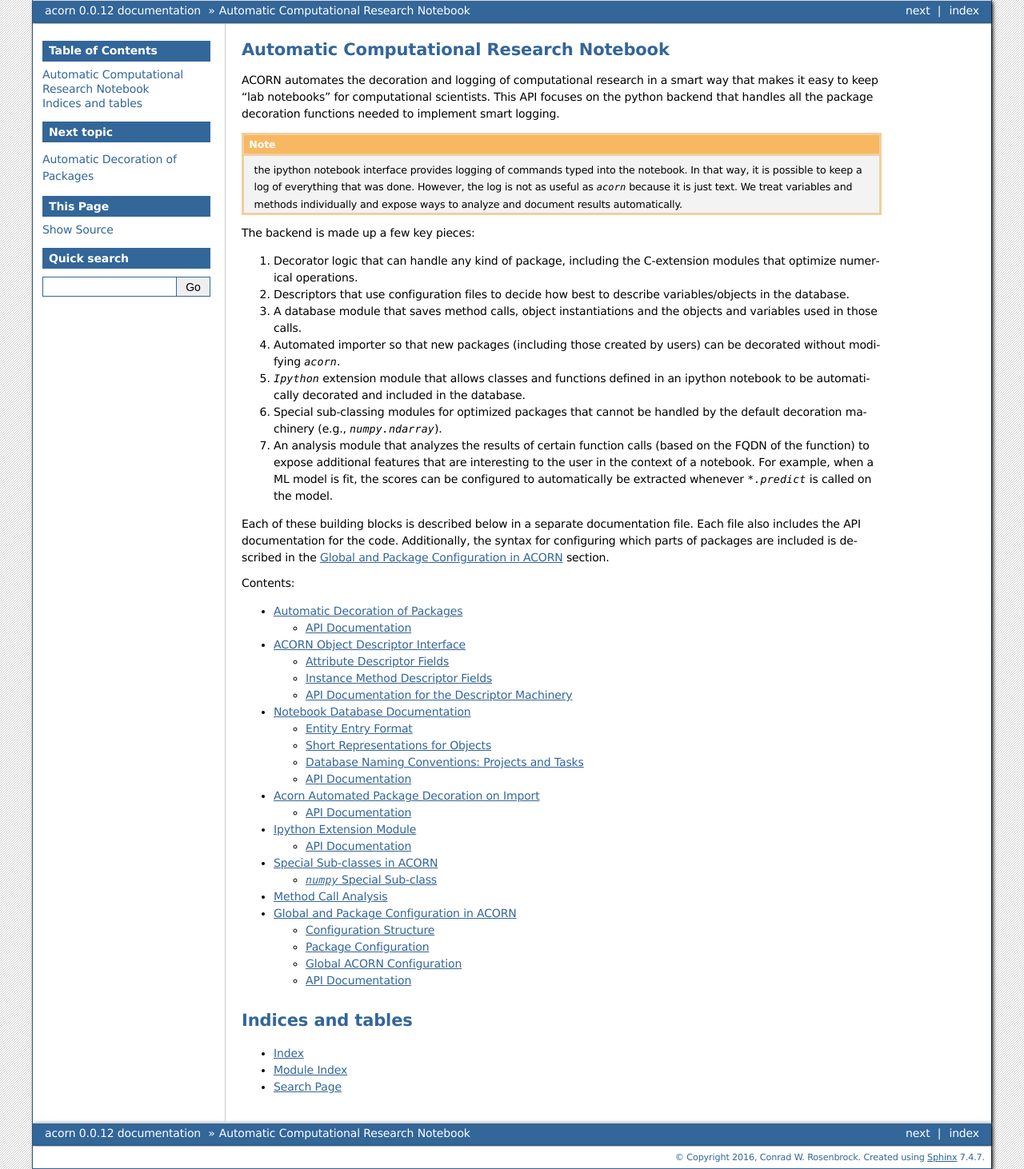
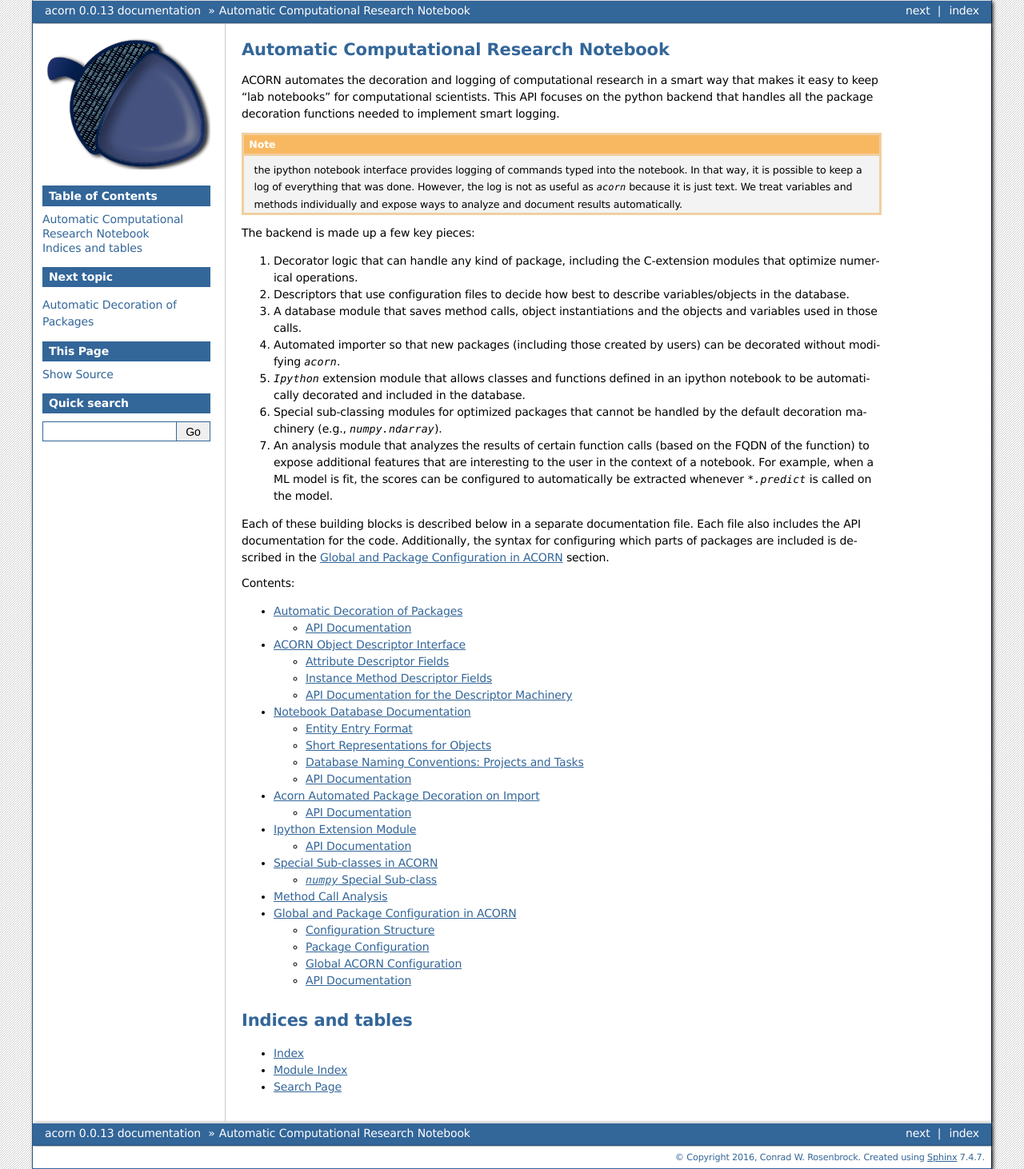
Before and after one commit to rosenbrockc/acorn, a Sphinx documentation site: the page built from docs/index.rst, in a window 1280 px wide. Shown: the whole page at 80% size. Built offline with Sphinx 7.4.7, drawn with Linux system fonts in a browser that asks for light colours.

Commit message:
Updated logo and API docs.

```diff
--- a/docs/conf.py
+++ b/docs/conf.py
@@ -68,7 +68,7 @@ author = u'Conrad W. Rosenbrock'
 # The short X.Y version.
 version = u'0.0'
 # The full version, including alpha/beta/rc tags.
-release = u'0.0.12'
+release = u'0.0.13'
 
 # The language for content autogenerated by Sphinx. Refer to documentation
 # for a list of supported languages.
@@ -151,7 +151,7 @@ html_theme = 'bizstyle'
 # The name of an image file (relative to this directory) to place at the top
 # of the sidebar.
 #
-# html_logo = None
+html_logo = "acorn-sm.png"
 
 # The name of an image file (relative to this directory) to use as a favicon of
 # the docs.  This file should be a Windows icon file (.ico) being 16x16 or 32x32
--- a/docs/index.rst
+++ b/docs/index.rst
@@ -4,7 +4,7 @@
    contain the root `toctree` directive.
 
 Automatic Computational Research Notebook
-=======================================
+=========================================
 
 ACORN automates the decoration and logging of computational research in a smart
 way that makes it easy to keep "lab notebooks" for computational
--- a/docs/subclass.rst
+++ b/docs/subclass.rst
@@ -6,9 +6,9 @@ issues with decoration. The poster-child for this is :class:`numpy.ndarray`. In
 order to have its instance and special method calls be wrapped, the object needs
 to be sub-classed using `numpy` specific method calls and syntax (such as
 `__arraywrap__`). For cases such as these, `acorn` allows a developer to create
-a special module in :module:`acorn.subclass._package`, for a special
+a special module in :mod:`acorn.subclass._package`, for a special
 package. Thus, `acorn` has a special :class:`numpy.ndarray` subclass in
-:module:`acorn.subclass._numpy`. Subclasses are specified in the `acorn`
+:mod:`acorn.subclass._numpy`. Subclasses are specified in the `acorn`
 :doc:`configuration` file so that they can be automatically incorporated by the
 decoration machinery.
 
```
Also changed, not shown: docs/acorn-sm.png (added).
